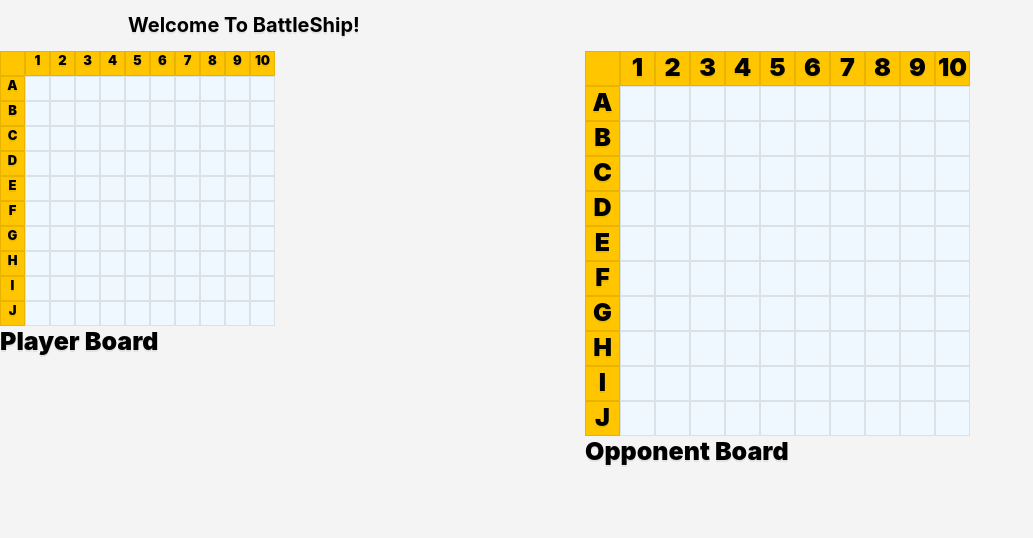
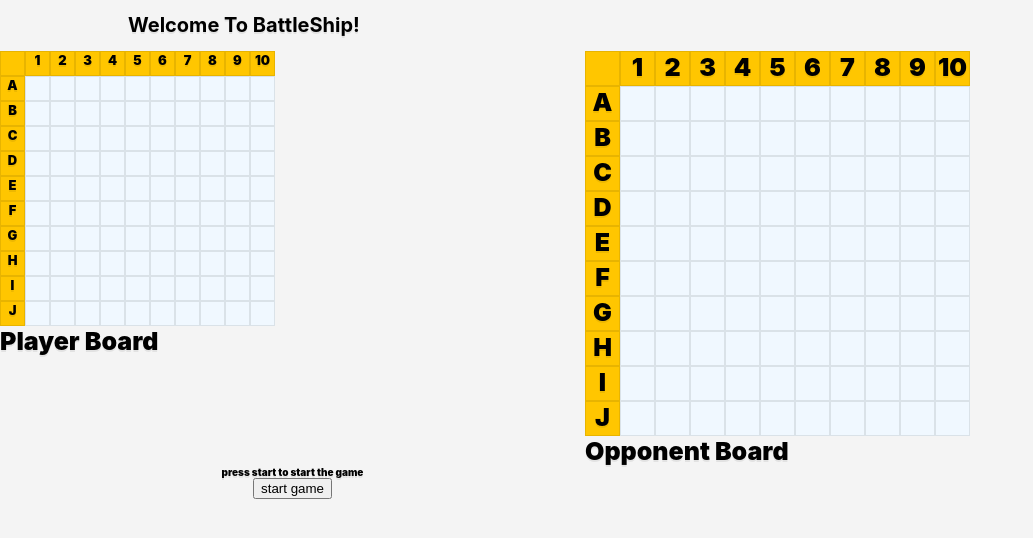
Before and after one commit to d-kang/battleship-react, a React app: page / in a window 1280 px wide. Shown: the top 538 px of the page, without its empty margins (0-1033 px from the left). Built offline with nearby package versions, Linux system fonts and the light colour scheme; the HTML template or start-up script is replaced by a standard one.

Commit message:
Add GameInstruction to Boards

```diff
--- a/src/components/Boards.jsx
+++ b/src/components/Boards.jsx
@@ -1,25 +1,37 @@
 import React from 'react';
 import PropTypes from 'prop-types';
 import BoardMap from './BoardMap';
+import GameInstruction from './GameInstruction';
 
-const Boards = ({ player, opponent }) =>
+const Boards = ({ player, opponent, mode, instruction, handleClick, buttonText }) =>
   <div className="container">
     <BoardMap
       board={player}
       isPlayer={true}
       className="board-container player"
+      mode={mode}
     />
     <BoardMap
+      board={opponent}
       isPlayer={false}
       className="board-container opponent"
-      board={opponent}
-      style={{borderTop: '1px'}}
+      mode={mode}
+    />
+    <GameInstruction
+      instruction={instruction}
+      handleClick={handleClick}
+      buttonText={buttonText}
+      mode={mode}
     />
   </div>;
 
 Boards.propTypes = {
   player: PropTypes.array.isRequired,
   opponent: PropTypes.array.isRequired,
+  mode: PropTypes.string.isRequired,
+  instruction: PropTypes.string.isRequired,
+  handleClick: PropTypes.func.isRequired,
+  buttonText: PropTypes.string.isRequired,
 };
 
 export default Boards;
```
